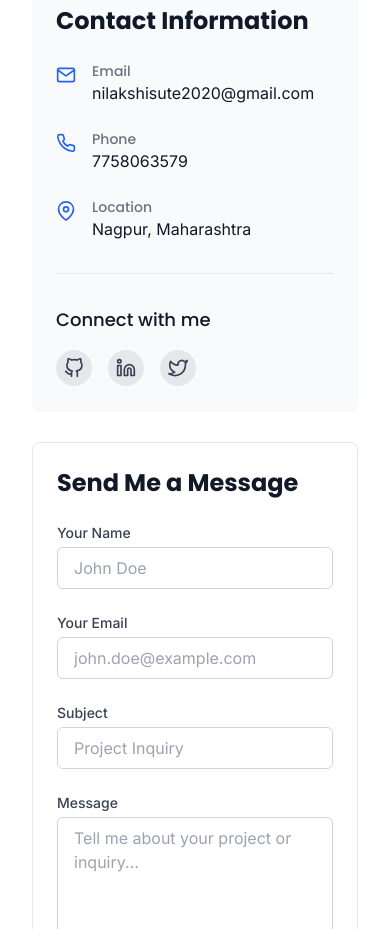
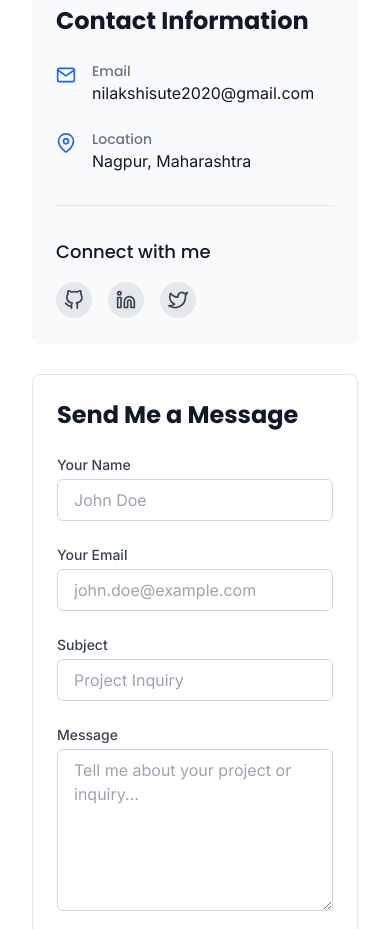
Before and after one commit to Nilakshisute/My_Portfolio, a React (Vite) app: page /projects#home in a window 390 px wide. Shown: the part 8380-9309 px from the top of the page. Built offline with nearby package versions, Linux system fonts and the light colour scheme.

Commit message:
comment out phone display section in Contact component

```diff
--- a/src/pages/Contact.jsx
+++ b/src/pages/Contact.jsx
@@ -158,7 +158,7 @@
                       </div>
                     </div>
 
-                    <div className="flex items-start">
+                    {/* <div className="flex items-start">
                       <div className="flex-shrink-0 mt-1">
                         <Phone className="w-5 h-5 text-blue-600" />
                       </div>
@@ -171,7 +171,7 @@
                           {profile.phone}
                         </a>
                       </div>
-                    </div>
+                    </div> */}
 
                     <div className="flex items-start">
                       <div className="flex-shrink-0 mt-1">
```
